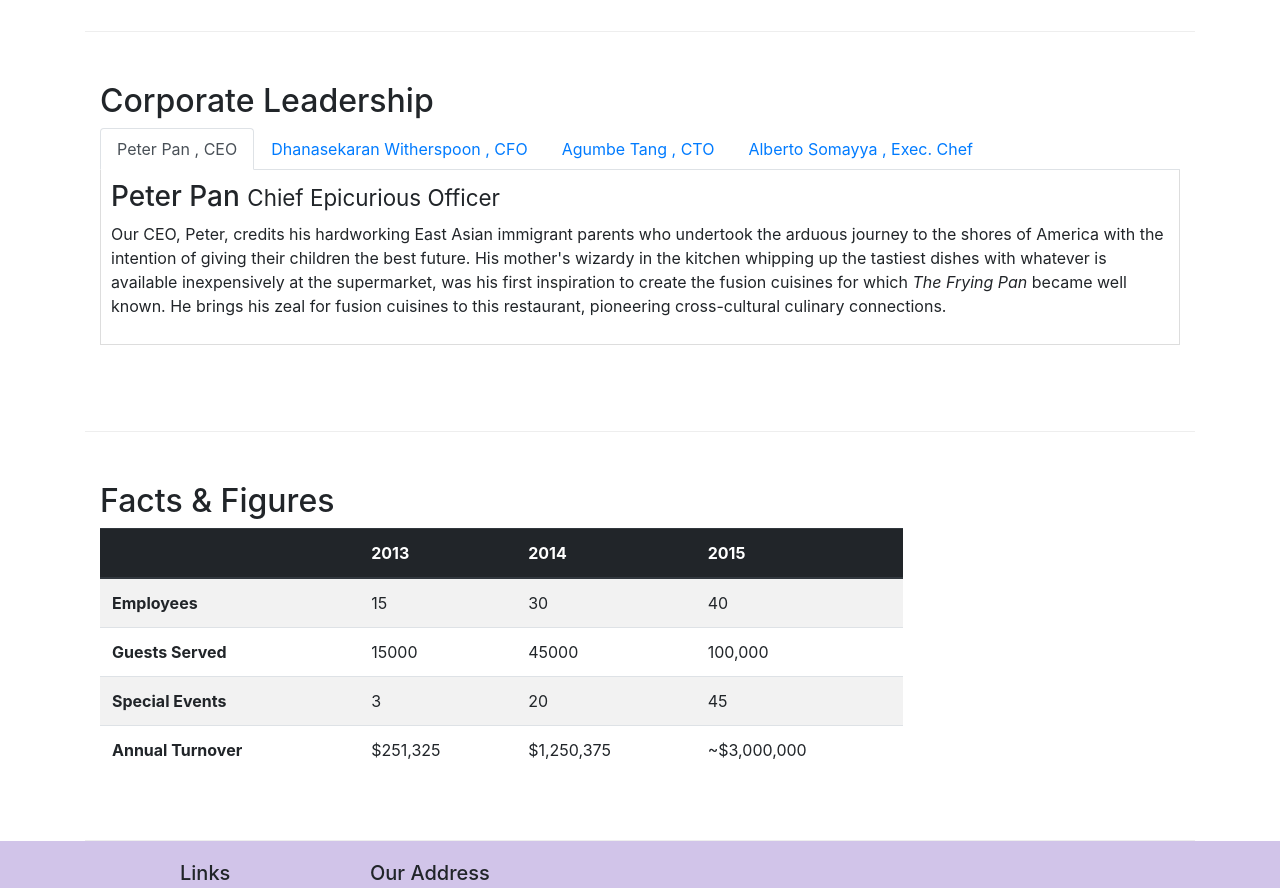
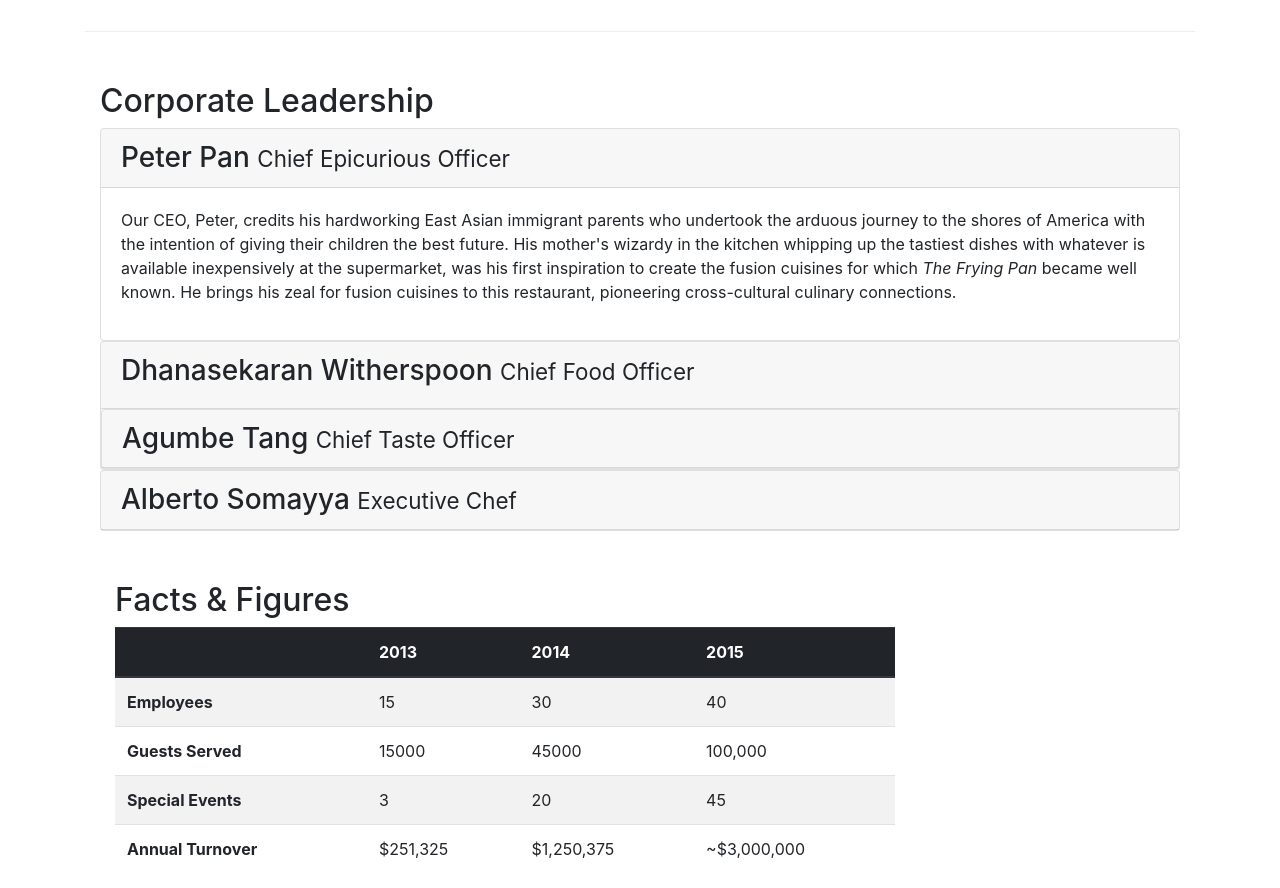
Before and after one commit to ihabsouey/Ristorante-con-Fusion, a website: page aboutus.html in a window 1280 px wide. Shown: the part 940-1828 px from the top of the page. Drawn offline with nearby package versions, Linux system fonts and the light colour scheme.

Commit message:
accordion

```diff
--- a/aboutus.html
+++ b/aboutus.html
@@ -114,63 +114,105 @@
             <div class="col-12">
                 <h2>Corporate Leadership</h2>
 
-                <ul class="nav nav-tabs">
-                    <li class="nav-item">
-                        <a href="#peter" class="nav-link active" role="tab" data-toggle="tab">Peter Pan , CEO</a>
-                    </li>
-                    <li class="nav-item">
-                        <a href="#danny" class="nav-link " role="tab" data-toggle="tab">Dhanasekaran Witherspoon ,
-                            CFO</a>
-                    </li>
-                    <li class="nav-item">
-                        <a href="#agumbe" class="nav-link " role="tab" data-toggle="tab">Agumbe Tang , CTO</a>
-                    </li>
-                    <li class="nav-item">
-                        <a href="#alberto" class="nav-link " role="tab" data-toggle="tab">Alberto Somayya , Exec.
-                            Chef</a>
-                    </li>
-                </ul>
-                <div class="tab-content">
-                    <div role="tabpanel" class="tab-pane fade show active" id="peter">
-                        <h3>Peter Pan <small>Chief Epicurious Officer</small></h3>
-                        <p class="d-none d-sm-block">Our CEO, Peter, credits his hardworking East Asian immigrant
-                            parents who undertook the arduous journey to the shores of America with the intention of
-                            giving their children the best future. His mother's wizardy in the kitchen whipping up the
-                            tastiest dishes with whatever
-                            is available inexpensively at the supermarket, was his first inspiration to create the
-                            fusion cuisines for which <em>The Frying Pan</em> became well known. He brings his zeal for
-                            fusion cuisines
-                            to this restaurant, pioneering cross-cultural culinary connections.</p>
+
+                <div id="accordion">
+                    <div class="card">
+                        <div class="card-header" role="tab" id="peterhead">
+                            <h3 class="mb-0">
+                                <a data-toggle="collapse" data-target="#peter">
+                                    Peter Pan <small>Chief Epicurious Officer</small>
+                                </a>
+
+                            </h3>
                         </div>
 
-                    <div role="tabpanel" class="tab-pane fade " id="danny">
+                        <div id="peter" class="collapse show" data-parent="#accordion">
+                            <div class="card-body">
+                                <p class="d-none d-sm-block">Our CEO, Peter, credits his hardworking East Asian
+                                    immigrant
+                                    parents who undertook the arduous journey to the shores of America with the
+                                    intention of
+                                    giving their children the best future. His mother's wizardy in the kitchen whipping
+                                    up the
+                                    tastiest dishes with whatever
+                                    is available inexpensively at the supermarket, was his first inspiration to create
+                                    the
+                                    fusion cuisines for which <em>The Frying Pan</em> became well known. He brings his
+                                    zeal for
+                                    fusion cuisines
+                                    to this restaurant, pioneering cross-cultural culinary connections.
+                                </p>
+                            </div>
+                        </div>
+                    </div>
+
+                    <div class="card">
+                        <div class="card-header" role="tab" id="dannyhead">
+                            <a data-toggle="collapse" data-target="#danny">
                                 <h3>Dhanasekaran Witherspoon <small>Chief Food Officer</small></h3>
+                            </a>
+                        </div>
+
+                        <div id="danny" class="collapse" data-parent="#accordion">
+                            <div class="card-body">
                                 <p class="d-none d-sm-block">Our CFO, Danny, as he is affectionately referred to by his
                                     colleagues,
-                            comes from a long established family tradition in farming and produce. His experiences
+                                    comes from a long established family tradition in farming and produce. His
+                                    experiences
                                     growing
                                     up on
-                            a farm in the Australian outback gave him great appreciation for varieties of food sources.
+                                    a farm in the Australian outback gave him great appreciation for varieties of food
+                                    sources.
                                     As
-                            he puts it in his own words, <em>Everything that runs, wins, and everything that stays,
+                                    he puts it in his own words, <em>Everything that runs, wins, and everything that
+                                        stays,
                                         pays!</em></p>
                             </div>
+                        </div>
 
-                    <div role="tabpanel" class="tab-pane fade " id="agumbe">
-                        <h3>Agumbe Tang <small>Chief Taste Officer</small></h3>
-                        <p class="d-none d-sm-block">Blessed with the most discerning gustatory sense, Agumbe, our CTO,
-                            personally ensures that every dish that we serve meets his exacting tastes. Our chefs dread
+                        <div class="card">
+                            <div class="card-header" role="tab" id="agumbehead">
+                                <h3 class="mb-0">
+                                    <a class="collapsed" data-toggle="collapse" data-target="#agumbe">
+                                        Agumbe Tang <small>Chief Taste Officer</small>
+                                    </a>
+                                </h3>
+                            </div>
+                            <div class="collapse" id="agumbe" data-parent="#accordion">
+                                <div class="card-body">
+                                    <p class="d-none d-sm-block">Blessed with the most discerning gustatory sense,
+                                        Agumbe,
+                                        our CTO,
+                                        personally ensures that every dish that we serve meets his exacting tastes. Our
+                                        chefs dread
                                         the
-                            tongue lashing that ensues if their dish does not meet his exacting standards. He lives by
+                                        tongue lashing that ensues if their dish does not meet his exacting standards.
+                                        He
+                                        lives by
                                         his
                                         motto, <em>You click only if you survive my lick.</em></p>
                                 </div>
+                            </div>
+                        </div>
+                    </div>
 
-                    <div role="tabpanel" class="tab-pane fade " id="alberto">
+
+                    <div class="card">
+                        <div class="card-header" role="tab" id="albertohead">
+                            <h3 class="mb-0">
+                                <a class="collapsed" data-toggle="collapse" data-target="#alberto">
+                                    Alberto Somayya <small>Executive Chef</small>
+                                </a>
+                            </h3>
+                        </div>
+                        <div class="collapse" id="alberto" data-parent="#accordion">
+                            <div class="card-body">
                                 <h3>Alberto Somayya <small>Executive Chef</small></h3>
-                        <p class="d-none d-sm-block">Award winning three-star Michelin chef with wide International
+                                <p class="d-none d-sm-block">Award winning three-star Michelin chef with wide
+                                    International
                                     experience
-                            having worked closely with whos-who in the culinary world, he specializes in creating
+                                    having worked closely with whos-who in the culinary world, he specializes in
+                                    creating
                                     mouthwatering
                                     Indo-Italian fusion experiences. He says, <em>Put together the cuisines from the two
                                         craziest
@@ -179,6 +221,7 @@
                         </div>
                     </div>
                 </div>
+
                 <div class="row row-content">
                     <div class="col-12 col-sm-9">
                         <h2>Facts &amp; Figures </h2>
@@ -250,14 +293,16 @@
                                 HONG KONG<br>
                                 <i class="fa fa-phone fa-lg"></i> : +852 1234 5678<br>
                                 <i class="fa fa-fax fa-lg"></i> : +852 8765 4321<br>
-                        <i class="fa fa-envelope fa-lg"></i>: <a href="mailto:confusion@food.net">confusion@food.net</a>
+                                <i class="fa fa-envelope fa-lg"></i>: <a
+                                    href="mailto:confusion@food.net">confusion@food.net</a>
                             </address>
                         </div>
                         <div class="col-12 col-sm-4 align-self-center">
                             <div class="text-center">
                                 <a class="btn btn-social-icon btn-google" href="http://google.com/+"><i
                                         class="fa fa-google-plus fa-lg"></i></a>
-                        <a class="btn btn-social-icon btn-facebook" href="http://www.facebook.com/profile.php?id="><i
+                                <a class="btn btn-social-icon btn-facebook"
+                                    href="http://www.facebook.com/profile.php?id="><i
                                         class="fa fa-facebook fa-lg"></i></a>
                                 <a class="btn btn-social-icon btn-linkedin" href="http://www.linkedin.com/in/"><i
                                         class="fa fa-linkedin fa-lg"></i></a>
```
Also changed, not shown: 1 other file. Lines whose indentation alone changed are shown as unchanged.
